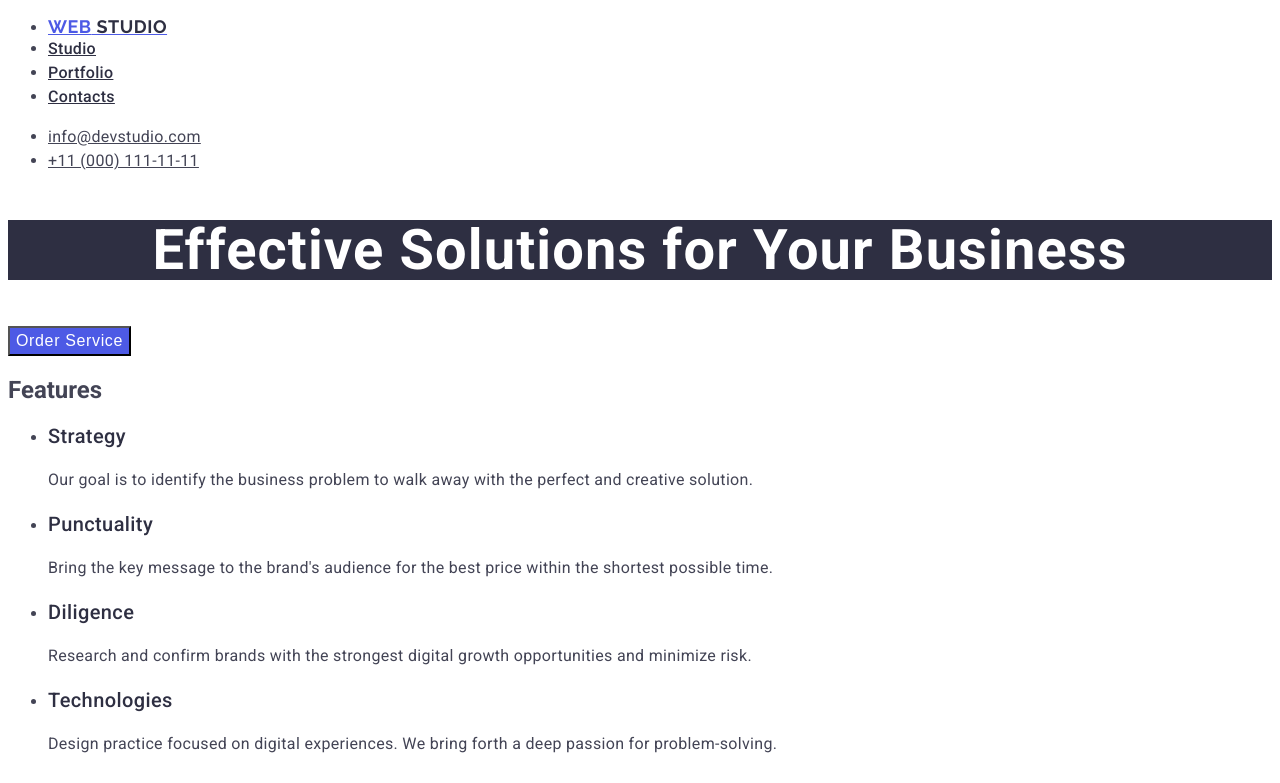
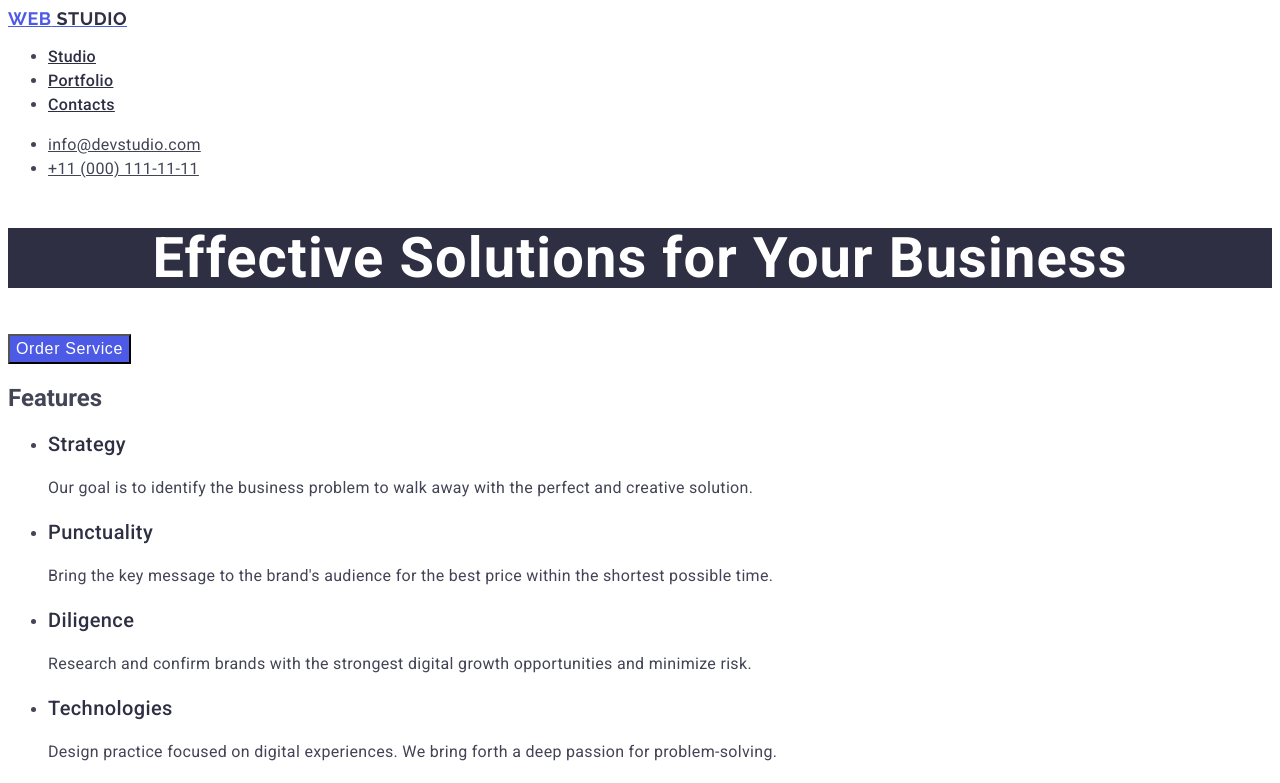
Before and after one commit to sergiy-goshtuk/goit-markup-hw-02, a plain HTML site: page index.html in a window 1280 px wide. Shown: the top 783 px of the page. Drawn offline with Linux system fonts and the light colour scheme.

Commit message:
fix header

```diff
--- a/css/styles.css
+++ b/css/styles.css
@@ -1,4 +1,4 @@
-.nav .nav-list .logo-web {
+.nav .logo-web {
     font-family: "Raleway", sans-serif;
     font-weight: 700;
     font-size: 18px;
@@ -8,7 +8,7 @@
     color: #4d5ae5;
 }
 
-.nav .nav-list .logo-studio {
+.nav .logo-studio {
     color: #2e2f42;
 }
 
--- a/index.html
+++ b/index.html
@@ -15,12 +15,10 @@
   <body>
     <header>
       <nav class="nav">
+        <a href="./index.html" class="logo-web"
+          >Web<span class="logo-studio"> Studio</span></a
+        >
         <ul class="nav-list">
-          <li>
-            <a href="./index.html" class="logo-web"
-              >Web<span class="logo-studio"> Studio</span></a
-            >
-          </li>
           <li><a href="" class="nav-link">Studio</a></li>
           <li><a href="" class="nav-link">Portfolio</a></li>
           <li><a href="" class="nav-link">Contacts</a></li>
```
